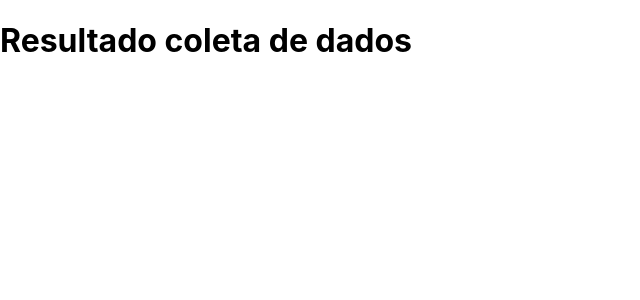
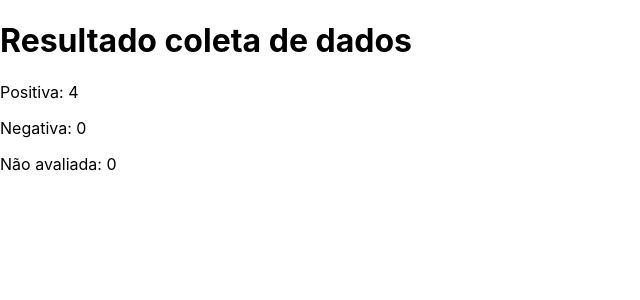
Before and after one commit to Humberto-Bonadiman/Teste-GRX, a React (Create React App) app in the folder app/frontend/: page /result in a window 1280 px wide. Shown: the top 300 px of the page, without its empty margins (0-640 px from the left). Built offline with nearby package versions, Linux system fonts and the light colour scheme.

Commit message:
feat: create result page

```diff
--- a/app/frontend/src/components/JustificationComponent.jsx
+++ b/app/frontend/src/components/JustificationComponent.jsx
@@ -14,7 +14,6 @@ export default function JustificationComponent() {
       return setActive(true);
     };
     justificationLength();
-    console.log(justificationType);
   }, [justificationType, setActive])
 
   return(
--- a/app/frontend/src/components/SendDataComponent.jsx
+++ b/app/frontend/src/components/SendDataComponent.jsx
@@ -14,7 +14,7 @@ export default function SendDataComponent() {
 
   useEffect(() => {
     const checkButton = () => {
-      if (logicType === '' && challengesType === '' && selectType === '' && active === false) {
+      if (logicType === '' || challengesType === '' || selectType === '' || active === false) {
         return setdisabledButton(true);
       }
       return setdisabledButton(false);
--- a/app/frontend/src/pages/DataResult.jsx
+++ b/app/frontend/src/pages/DataResult.jsx
@@ -1,8 +1,23 @@
 import React from 'react';
 
 function DataResult() {
+
+  const positive = 4;
+  const negative = 0;
+  const notEvaluated = 0;
+
   return (
-    <h1>Resultado coleta de dados</h1>
+    <>
+      <header>
+        <h1>Resultado coleta de dados</h1>
+      </header>
+      <section>
+        <p>Positiva: { positive }</p>
+        <p>Negativa: { negative }</p>
+        <p>Não avaliada: { notEvaluated }</p>
+      </section>
+    </>
+
   )
 }
 
```
